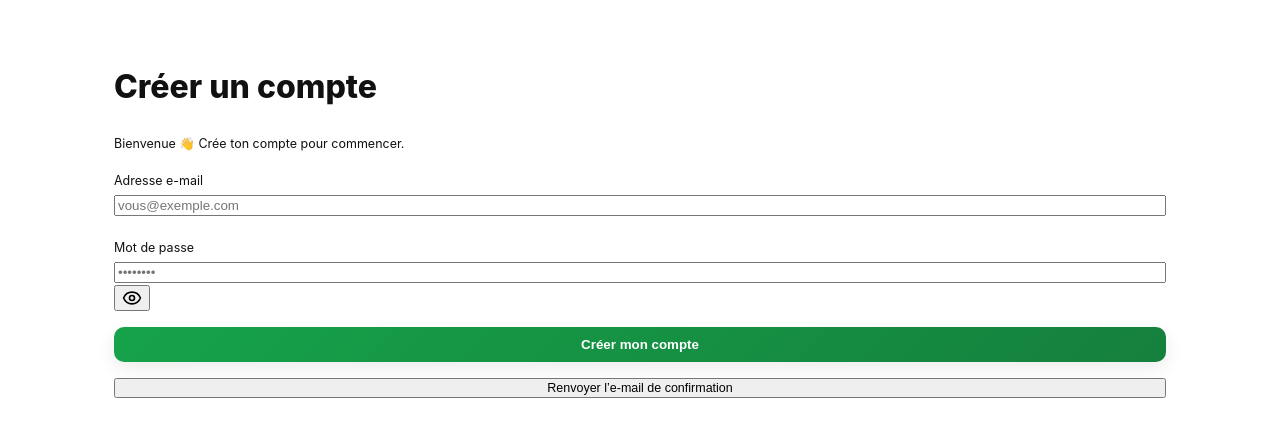
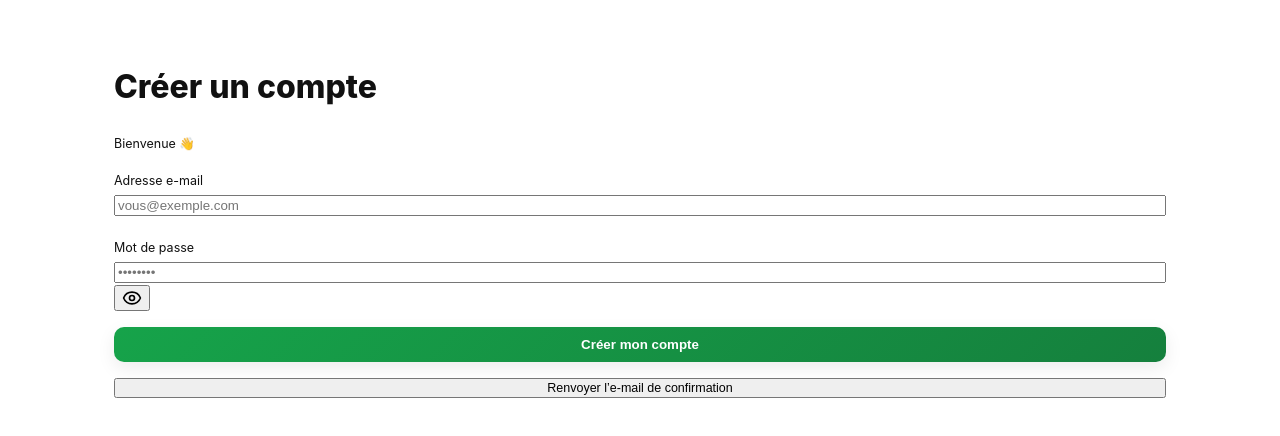
Before and after one commit to lebasquelyza/appli-files, a Next.js app in the folder apps/web/: page /signup in a window 1280 px wide. Shown: the top 436 px of the page. Built offline with nearby package versions, Linux system fonts and the light colour scheme; no server answers.

Commit message:
Update page.tsx

```diff
--- a/apps/web/app/signup/page.tsx
+++ b/apps/web/app/signup/page.tsx
@@ -102,7 +102,7 @@ export default function SignupPage() {
 
         {/* Petit message de bienvenue */}
         <p className="text-center text-sm text-gray-600 mb-6">
-          Bienvenue 👋 Crée ton compte pour commencer.
+          Bienvenue 👋
         </p>
 
         <form onSubmit={handleSignup} className="space-y-4">
```
